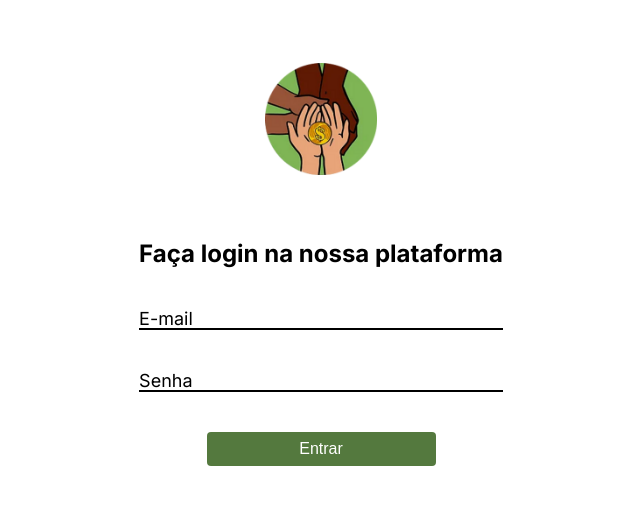
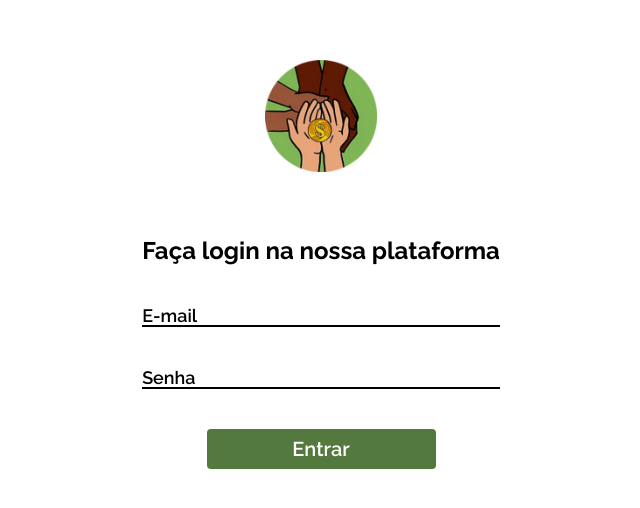
Before and after one commit to vitor0p9f/Front-End-Mercado-Solidario, a Next.js app: page / in a window 1280 px wide. Shown: the part 136-644 px from the top of the page, without its empty margins (319-959 px from the left). Built offline with nearby package versions, Linux system fonts and the light colour scheme.

Commit message:
style(src/components, src/pages, src/assests): aplicando as fontes aos componentes
Aplicando as devidas fontes aos componentes que compõem a tela de sign-in.

```diff
--- a/src/Assets/Fonts/index.ts
+++ b/src/Assets/Fonts/index.ts
@@ -1,4 +1,4 @@
-import { Raleway } from 'next/font/google'
+import { Lato, Raleway } from 'next/font/google'
 
 export const ralewayBold = Raleway({
     subsets: ['latin'],
@@ -9,3 +9,13 @@ export const ralewaySemiBold = Raleway({
     subsets: ['latin'],
     weight: '600'
 })
+
+export const ralewayMedium = Raleway({
+    subsets: ['latin'],
+    weight: '500'
+})
+
+export const latoLight = Lato({
+    weight: '300',
+    subsets: ['latin']
+})
--- a/src/Components/Input/styles.ts
+++ b/src/Components/Input/styles.ts
@@ -40,6 +40,8 @@ export const Label = styled.label`
   -moz-transition: all 0.3s ease-out;
   left: 0;
   margin-top: 0rem;
+  font-family: ${({ theme }) => theme.fonts.raleway.fontFamily};
+  font-weight: ${({ theme }) => theme.fonts.raleway.semiBold};
 
   ${InputElement}:focus ~ &,${InputElement}:not(:placeholder-shown) ~ &{
     color: ${({ theme }) => theme.colors.highlight};
--- a/src/pages/Login/index.tsx
+++ b/src/pages/Login/index.tsx
@@ -7,7 +7,9 @@ export function Login() {
       <Logo src="images/icons/icon-512x512.png" alt="A logo do projeto. Três pares de mãos de pessoas com diferentes etnias, sobre um fundo verde, segurando uma moeda dourada com o símbolo do cifrão." />
 
       <Form>
-        <Title>Faça login na nossa plataforma</Title>
+        <Title>
+          Faça login na nossa plataforma
+        </Title>
 
         <FieldsContainer>
           <InputComponent labelTitle="E-mail" type="email" />
--- a/src/pages/Login/styles.ts
+++ b/src/pages/Login/styles.ts
@@ -22,9 +22,11 @@ export const Form = styled.form`
   margin-top: 4rem;
 `;
 
-export const Title = styled.h2`
+export const Title = styled.h1`
   font-size: 1.5rem;
   color: ${props => props.theme.colors.black};
+  font-weight: ${({ theme }) => theme.fonts.raleway.bold};
+  font-family: ${({ theme }) => theme.fonts.raleway.fontFamily};
 `;
 
 export const FieldsContainer = styled.div`
@@ -36,8 +38,8 @@ export const FieldsContainer = styled.div`
 `;
 
 export const Button = styled.button`
-  padding: 0.5rem 1rem;
-  font-size: 1rem;
+  padding: 0.5rem;
+  font-size: 1.25rem;
   color: ${props => props.theme.colors.white};
   background-color: ${props => props.theme.colors.highlight};
   border: none;
@@ -45,6 +47,8 @@ export const Button = styled.button`
   margin-top: 2.5rem;
   cursor: pointer;
   width: 14.313rem;
+  font-family: ${({theme})=> theme.fonts.raleway.fontFamily};
+  font-weight: ${({theme})=> theme.fonts.raleway.semiBold};
 
   &:hover, &:active{
     background-color: ${props => props.theme.colors.hover};
--- a/src/styles/themes/default.ts
+++ b/src/styles/themes/default.ts
@@ -1,3 +1,5 @@
+import { ralewayBold, ralewayMedium, ralewaySemiBold } from "@/Assets/Fonts"
+
 export type IdefaultTheme = typeof defaultTheme
 
 export const defaultTheme = {
@@ -8,6 +10,14 @@ export const defaultTheme = {
     foreground: '#F5F5F5',
     highlight: '#54793E'
   },
+  fonts: {
+    raleway: {
+      fontFamily: `${ralewayBold.style.fontFamily}`,
+      semiBold: `${ralewaySemiBold.style.fontWeight}`,
+      bold: `${ralewayBold.style.fontWeight}`,
+      medium: `${ralewayMedium.style.fontWeight}`
+    }
+  },
   'green-300': '#00B37E',
   'green-500': '#00875F',
   'green-700': '#015F43',
```
